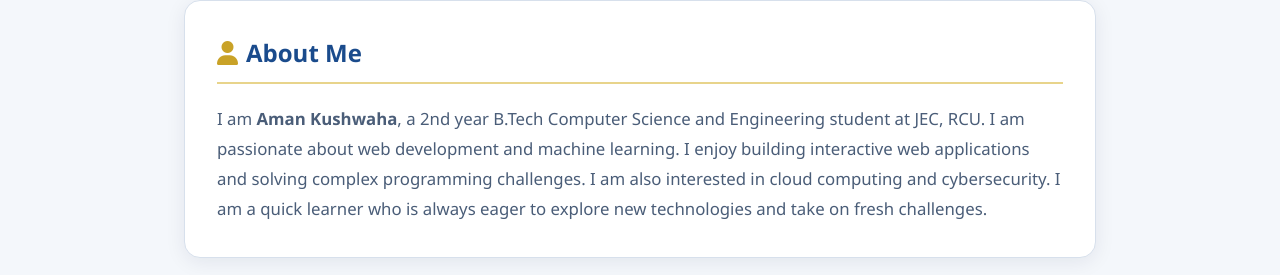
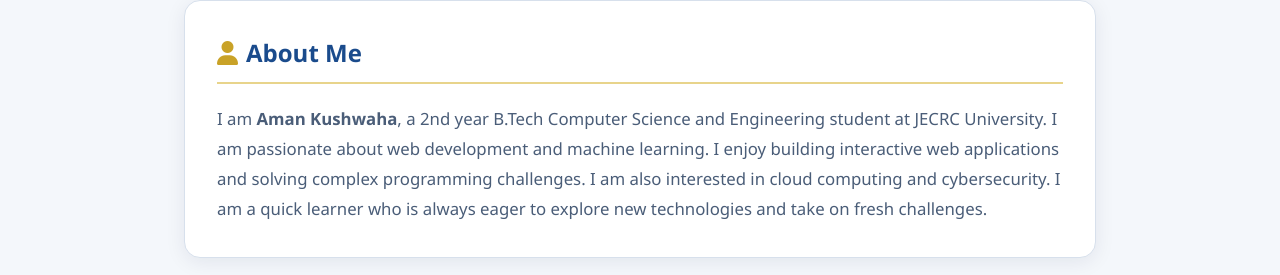
Before and after one commit to kush-aman/portfolio, a plain HTML site: page index.html in a window 1280 px wide. Shown: the part 434-709 px from the top of the page. Drawn offline with Linux system fonts and the light colour scheme.

Commit message:
Update index.html

```diff
--- a/index.html
+++ b/index.html
@@ -72,7 +72,7 @@
         <h2 id="about-heading"><i class="fas fa-user"></i> About Me</h2>
         <p>
           I am <strong>Aman Kushwaha</strong>, a 2nd year B.Tech Computer
-          Science and Engineering student at JEC, RCU. I am passionate about web
+          Science and Engineering student at JECRC University. I am passionate about web
           development and machine learning. I enjoy building interactive web
           applications and solving complex programming challenges. I am also
           interested in cloud computing and cybersecurity. I am a quick learner
```
